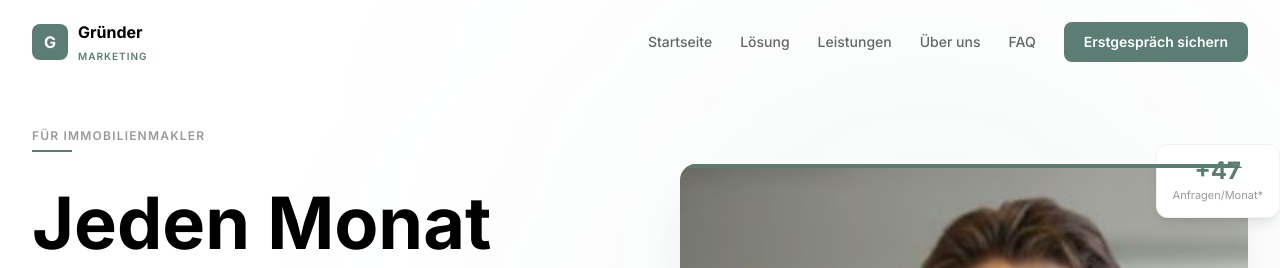
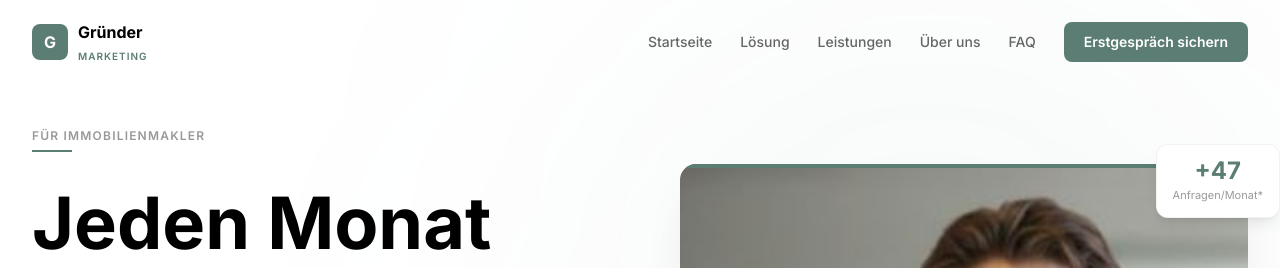
Before and after one commit to Alexis-beep-debug/Website-Gr-nder-Marketing, a Next.js app: page / in a window 1280 px wide. Shown: the top 268 px of the page. Built offline with nearby package versions, Linux system fonts and the light colour scheme; a web font is replaced by a local one.

Commit message:
fix: Add z-index to +47 floating card so accent line doesn't show through
https://claude.ai/code/session_01WFwWiQG8N4nsrwJk8D2D4Z

```diff
--- a/src/components/Hero.tsx
+++ b/src/components/Hero.tsx
@@ -136,7 +136,7 @@ export default function Hero() {
               </div>
 
               {/* Floating card – top right */}
-              <div className="absolute -top-5 -right-5 sm:-right-8 bg-white rounded-xl shadow-lg shadow-primary/8 px-4 py-3.5 border border-primary/5 text-center">
+              <div className="absolute -top-5 -right-5 sm:-right-8 bg-white rounded-xl shadow-lg shadow-primary/8 px-4 py-3.5 border border-primary/5 text-center z-20">
                 <p className="text-2xl font-bold text-accent leading-none">
                   +47
                 </p>
```
